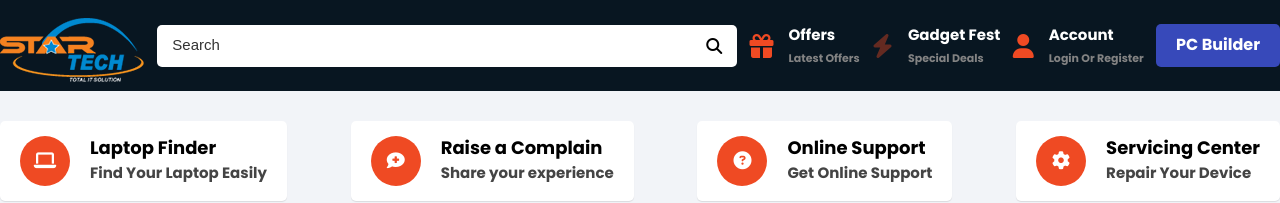
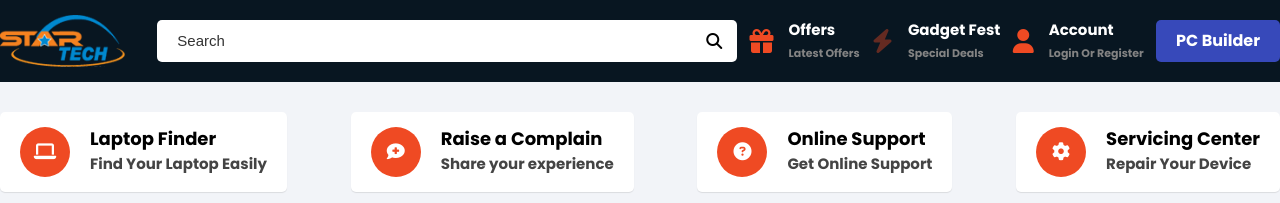
Before and after one commit to ajoy-code-dreamer/startech-bd, a plain HTML site: page index.html in a window 1280 px wide. Shown: the top 203 px of the page. Drawn offline with Linux system fonts and the light colour scheme.

Commit message:
change some padding

```diff
--- a/css/style.css
+++ b/css/style.css
@@ -75,7 +75,7 @@ body {
 
 /* ==================== header section css start here ================== */
 #header {
-  padding: 18px 0;
+  padding: 15px 0;
   background-color: #081621;
   width: 100%;
 }
@@ -86,8 +86,15 @@ body {
 }
 .brand_logo {
   max-width: 125px;
-  max-height: 55px;
+  max-height: 52px;
   margin-right: 20px;
+  overflow: hidden;
+  object-fit: cover;
+  object-position: center;
+}
+.brand_logo img{
+  width: 100%;
+  height: 100%;
 }
 .search_box {
   position: relative;
@@ -96,7 +103,7 @@ body {
 .search_box input {
   width: 100%;
   height: 42px;
-  padding: 15px;
+  padding: 0 40px 0 20px;
   border: none;
   border-radius: 5px;
   -webkit-border-radius: 5px;
```
